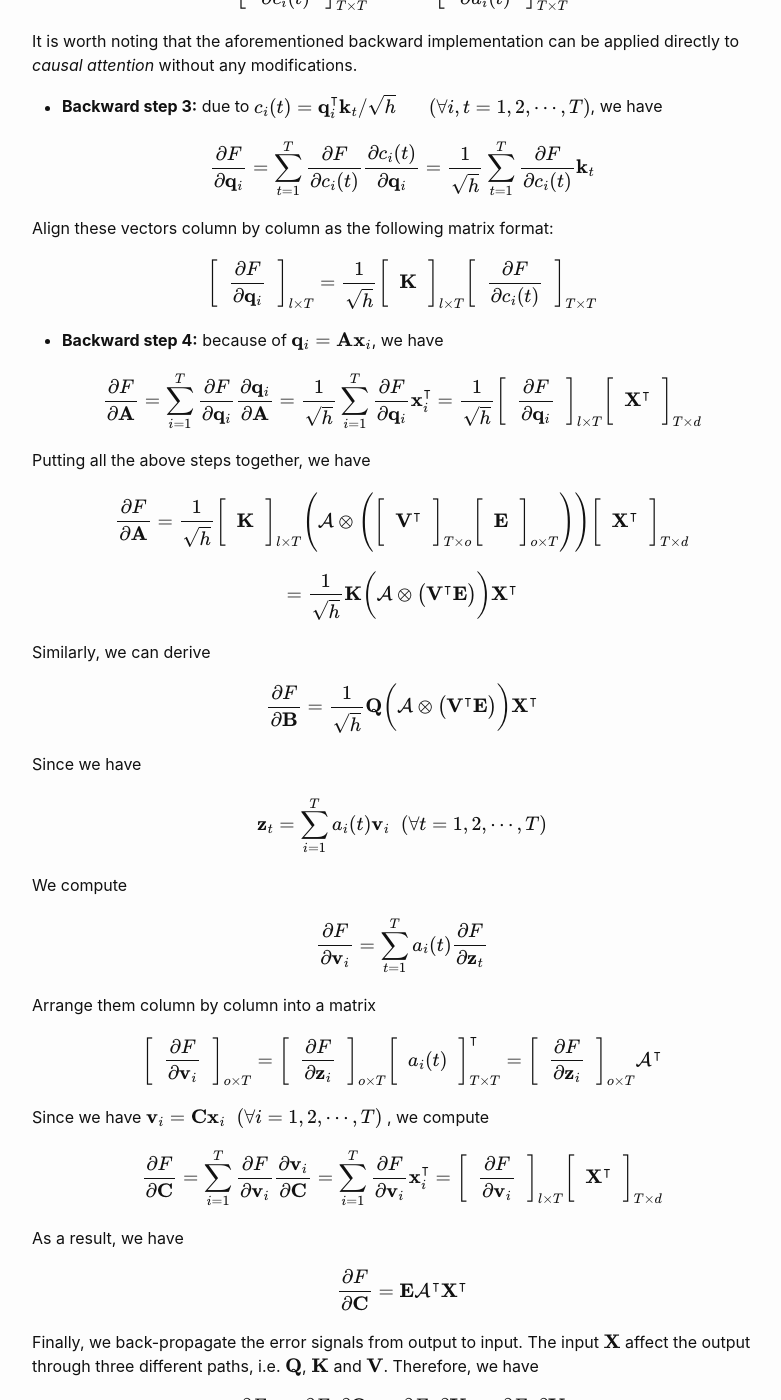
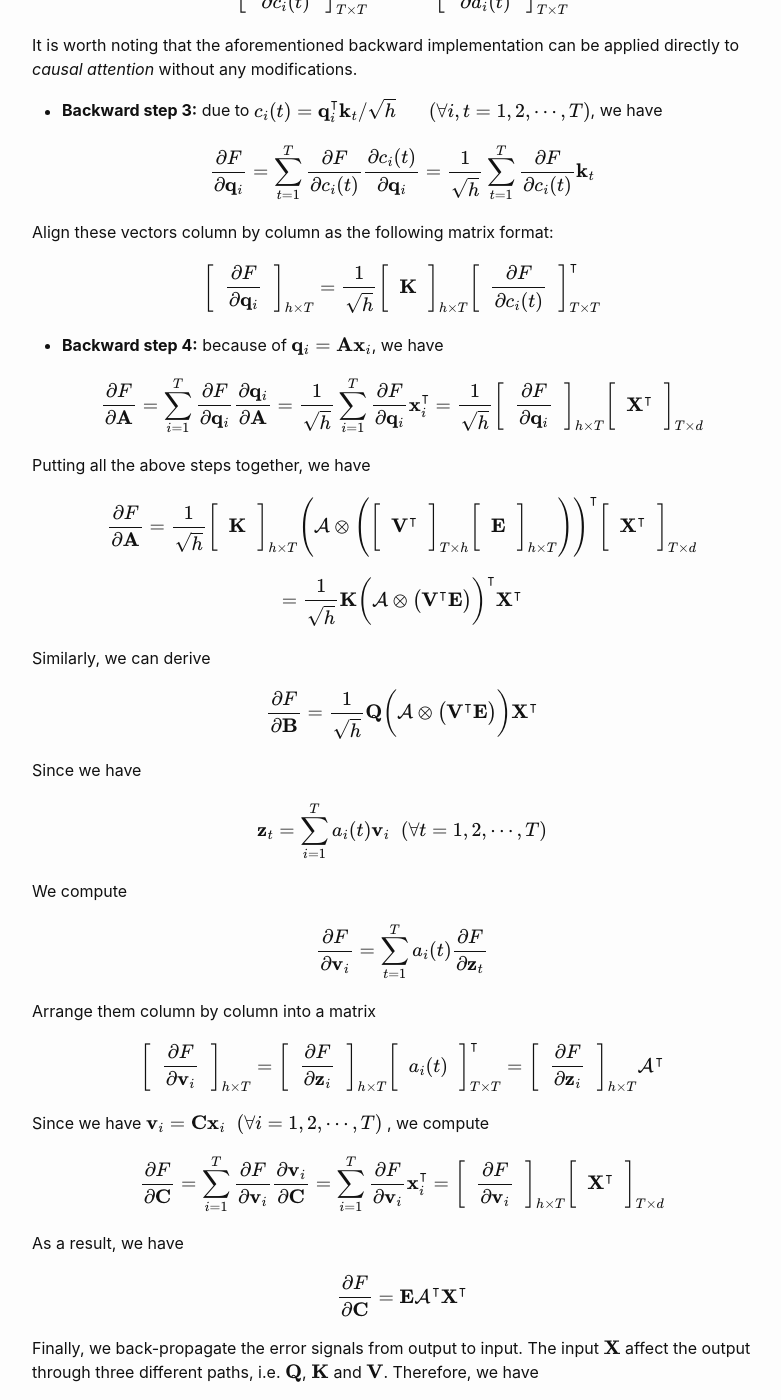
Before and after one commit to iNCML/incml.github.io, a Jekyll site: the page built from _posts/2023-03-05-Transformer-GPT.md, in a window 1280 px wide and 1400 px high, scrolled down 4918 px. Shown: the whole window, without its empty margins (238-1019 px from the left). Built offline with Jekyll 4.4.1, drawn with Linux system fonts in a browser that asks for light colours; formulas are drawn with MathJax 3; some of the changed text lies outside the part shown.

Commit message:
fixed some notation inconsistencies

```diff
--- a/_posts/2023-03-05-Transformer-GPT.md
+++ b/_posts/2023-03-05-Transformer-GPT.md
@@ -26,14 +26,14 @@ More importantly, transformers utilize a flexible attention mechanism that enabl
 
 ### **Transformers: Forward Pass**
 
-Let's pack all input vectors as a $d \times T$ matrix, and all output vectors as an $o \times T$ matrix, as follows:
+Let's pack all input vectors as a $d \times T$ matrix, and all output vectors as an $l  \times T$ matrix, as follows:
 
 $$
 \mathbf{X} = \bigg[ \mathbf{x}_1 \; \mathbf{x}_2 \; \cdots \; \mathbf{x}_T  \bigg]_{d \times T}
 $$
 
 $$
-\mathbf{Y} = \bigg[ \mathbf{y}_1 \; \mathbf{y}_2 \; \cdots \; \mathbf{y}_T  \bigg]_{o \times T}
+\mathbf{Y} = \bigg[ \mathbf{y}_1 \; \mathbf{y}_2 \; \cdots \; \mathbf{y}_T  \bigg]_{h \times T}
 $$
 
 In this way, a transformer can be viewed as a function $\cal{T}$ that maps from $\mathbf{X}$ to $\mathbf{Y}$:
@@ -44,7 +44,7 @@ $$
 
 In the following, we will investigate all steps in the above mapping in a transformer.
 
-- **Forward step 1:** we first introduce three parameter matrices $\mathbf{A}, \mathbf{B}, \mathbf{C} \in \mathbb{R}^{h \times d}$, which transform each input vector $\mathbf{x}_i$ to generate the so-called *query* vector $\mathbf{q}_i$, *key* vector $\mathbf{k}_i$ and *value* vector $\mathbf{v}_i$:
+- **Forward step 1:** we first introduce three parameter matrices $\mathbf{A}, \mathbf{B}, \mathbf{C} \in \mathbb{R}^{h  \times d}$, which transform each input vector $\mathbf{x}_i$ to generate the so-called *query* vector $\mathbf{q}_i$, *key* vector $\mathbf{k}_i$, and *value* vector $\mathbf{v}_i$:
 
 $$
 \mathbf{q}_i = \mathbf{A} \mathbf{x}_i, \;
@@ -67,7 +67,7 @@ where $\mathbf{Q}, \mathbf{K}, \mathbf{V} \in \mathbb{R}^{h \times T}$ are const
 - **Forward step 2:** use the above *query* and *key* vectors to compute all pair-wise attention between any two input vectors $\mathbf{x}_i$ and $\mathbf{x}_t$ ($\forall i,t =1,2, \cdots, T$) as follows:
 
 $$
-c_{it} = \frac{\mathbf{q}_i^\intercal \mathbf{k}_t}{\sqrt{h}} \;\;\;\;\;\;\;\;
+c_{it} = \frac{\mathbf{q}_i^\intercal \mathbf{k}_t}{\sqrt{o}} \;\;\;\;\;\;\;\;
 (\forall i,t =1,2, \cdots, T)
 $$
 
@@ -149,7 +149,7 @@ Arrange them column by column as a matrix:
 
 $$
 \mathbf{E} = \frac{\partial F}{\partial \mathbf{Z}}
-= \left[ \;\; \frac{\partial F}{ \partial \mathbf{z}_t} \;\; \right]_{o \times T}
+= \left[ \;\; \frac{\partial F}{ \partial \mathbf{z}_t} \;\; \right]_{h \times T}
 $$
 
 Let's break down all attention operations in a transformer in Figure 1 step by step backwards from the output towards input as follows:
@@ -173,8 +173,8 @@ Align all of these ($T^2$ terms in total) as a $T \times T$ matrix:
 
 $$
 \left[  \;\; \frac{\partial F}{\partial a_i(t)} \;\; \right]_{T \times T } = \bigg[ \;\;
-\mathbf{V}^\intercal \;\; \bigg]_{T\times o }
-\bigg[ \;\; \mathbf{E} \;\; \bigg]_{o \times T }
+\mathbf{V}^\intercal \;\; \bigg]_{T\times h }
+\bigg[ \;\; \mathbf{E} \;\; \bigg]_{h \times T }
 $$
 
 - **Backward step 2:** we normalize as $a_i(t) = \frac{e^{c_i(t)}}{\sum_{j=1}^T e^{c_j(t)}} \;\;\;\;\;\; (\forall i,t = 1,2, \cdots, T)$.
@@ -235,9 +235,9 @@ $$
 Align these vectors column by column as the following matrix format:
 
 $$
-\bigg[ \;\; \frac{\partial F}{ \partial \mathbf{q}_i} \;\; \bigg]_{l \times T}
-= \frac{1}{\sqrt{h}} \bigg[ \;\; \mathbf{K} \;\; \bigg]_{l  \times T}
-\left[  \;\; \frac{\partial F}{\partial c_i(t)} \;\; \right]_{T \times T }
+\bigg[ \;\; \frac{\partial F}{ \partial \mathbf{q}_i} \;\; \bigg]_{h \times T}
+= \frac{1}{\sqrt{h}} \bigg[ \;\; \mathbf{K} \;\; \bigg]_{h  \times T}
+\left[  \;\; \frac{\partial F}{\partial c_i(t)} \;\; \right]^\intercal_{T \times T }
 $$
 
 - **Backward step 4:** because of $\mathbf{q}_i = \mathbf{\mathbf{A}} \mathbf{x}_i$, we have
@@ -246,22 +246,22 @@ $$
 \frac{\partial F}{\partial \mathbf{A}} = \sum_{i=1}^T
 \frac{\partial F}{\partial \mathbf{q}_i} \frac{\partial \mathbf{q}_i}{\partial \mathbf{A}}
 = \frac{1}{\sqrt{h}}\sum_{i=1}^T \frac{\partial F}{\partial \mathbf{q}_i} \mathbf{x}_i^\intercal
-= \frac{1}{\sqrt{h}}\bigg[ \;\; \frac{\partial F}{ \partial \mathbf{q}_i} \;\; \bigg]_{l \times T}
+= \frac{1}{\sqrt{h}}\bigg[ \;\; \frac{\partial F}{ \partial \mathbf{q}_i} \;\; \bigg]_{h \times T}
 \bigg[ \;\; \mathbf{X}^\intercal \;\; \bigg]_{T\times d}
 $$
 
 Putting all the above steps together, we have
 
 $$
-\frac{\partial F}{\partial \mathbf{A}} =  \frac{1}{\sqrt{h}}\bigg[ \;\; \mathbf{K} \;\; \bigg]_{l  \times T}
+\frac{\partial F}{\partial \mathbf{A}} =  \frac{1}{\sqrt{h}}\bigg[ \;\; \mathbf{K} \;\; \bigg]_{h  \times T}
 \Bigg(
 \mathcal{A} \otimes
 \Bigg(
 \bigg[ \;\;
-\mathbf{V}^\intercal \;\; \bigg]_{T\times o }
-\bigg[ \;\; \mathbf{E} \;\; \bigg]_{o \times T }
+\mathbf{V}^\intercal \;\; \bigg]_{T\times h }
+\bigg[ \;\; \mathbf{E} \;\; \bigg]_{h \times T }
 \Bigg)
-\Bigg)
+\Bigg)^\intercal
 \bigg[ \;\; \mathbf{X}^\intercal \;\; \bigg]_{T\times d}
 $$
 
@@ -271,7 +271,7 @@ $$
 \big(
 \mathbf{V}^\intercal \mathbf{E}
 \big)
-\bigg) \mathbf{X}^\intercal
+\bigg)^\intercal  \mathbf{X}^\intercal
 $$
 
 Similarly, we can derive
@@ -301,12 +301,12 @@ $$
 Arrange them column by column into a matrix
 
 $$
-\bigg[ \;\; \frac{\partial F}{ \partial \mathbf{v}_i} \;\;\bigg]_{o \times T}
-= \bigg[ \;\; \frac{\partial F}{ \partial \mathbf{z}_i} \;\;\bigg]_{o \times T}
+\bigg[ \;\; \frac{\partial F}{ \partial \mathbf{v}_i} \;\;\bigg]_{h \times T}
+= \bigg[ \;\; \frac{\partial F}{ \partial \mathbf{z}_i} \;\;\bigg]_{h \times T}
 \bigg[ \;\;
 a_i(t)
 \;\; \bigg]^\intercal_{T \times T}
-= \bigg[ \;\; \frac{\partial F}{ \partial \mathbf{z}_i} \;\;\bigg]_{o \times T}
+= \bigg[ \;\; \frac{\partial F}{ \partial \mathbf{z}_i} \;\;\bigg]_{h \times T}
 \mathcal{A}^\intercal
 $$
 
@@ -316,7 +316,7 @@ $$
 \frac{\partial F}{\partial \mathbf{C}} = \sum_{i=1}^T
 \frac{\partial F}{\partial \mathbf{v}_i} \frac{\partial \mathbf{v}_i}{\partial \mathbf{C}}
 = \sum_{i=1}^T \frac{\partial F}{\partial \mathbf{v}_i} \mathbf{x}_i^\intercal
-= \bigg[ \;\; \frac{\partial F}{ \partial \mathbf{v}_i} \;\; \bigg]_{l \times T}
+= \bigg[ \;\; \frac{\partial F}{ \partial \mathbf{v}_i} \;\; \bigg]_{h \times T}
 \bigg[ \;\; \mathbf{X}^\intercal \;\; \bigg]_{T\times d}
 $$
 
@@ -336,25 +336,31 @@ $$
 $$
 
 $$
-= \bigg[ \;\; \mathbf{A}^\intercal \;\; \bigg]_{d\times l}
-\bigg[ \;\; \frac{\partial F}{ \partial \mathbf{q}_i} \;\; \bigg]_{l \times T}
-+ \bigg[ \;\; \mathbf{B}^\intercal \;\; \bigg]_{d\times l}
-\bigg[ \;\; \frac{\partial F}{ \partial \mathbf{k}_i} \;\; \bigg]_{l \times T}
-+ \bigg[ \;\; \mathbf{C}^\intercal \;\; \bigg]_{d\times l}\bigg[ \;\; \frac{\partial F}{ \partial \mathbf{v}_i} \;\; \bigg]_{l \times T}
+= \bigg[ \;\; \mathbf{A}^\intercal \;\; \bigg]_{d\times h}
+\bigg[ \;\; \frac{\partial F}{ \partial \mathbf{q}_i} \;\; \bigg]_{h \times T}
++ \bigg[ \;\; \mathbf{B}^\intercal \;\; \bigg]_{d\times h}
+\bigg[ \;\; \frac{\partial F}{ \partial \mathbf{k}_i} \;\; \bigg]_{h \times T}
++ \bigg[ \;\; \mathbf{C}^\intercal \;\; \bigg]_{d\times l}\bigg[ \;\; \frac{\partial F}{ \partial \mathbf{v}_i} \;\; \bigg]_{h \times T}
 $$
 
 $$
-= \frac{1}{\sqrt{h}}  \bigg( \mathbf{A}^\intercal \mathbf{K} + \mathbf{B}^\intercal \mathbf{Q} \bigg)
-\bigg( \mathcal{A} \otimes
+= \frac{1}{\sqrt{h}}  \bigg( \mathbf{A}^\intercal \mathbf{K}
+\Big( \mathcal{A} \otimes
 \big(
 \mathbf{V}^\intercal \mathbf{E}
-\big) \bigg)
+\big) \Big)^\intercal
++ \mathbf{B}^\intercal \mathbf{Q}
+\Big( \mathcal{A} \otimes
+\big(
+\mathbf{V}^\intercal \mathbf{E}
+\big) \Big)
+\bigg)
 + \mathbf{C}^\intercal \mathbf{E} \mathcal{A}^\intercal
 $$
 
 ### **GPT-3**
 
-The authors of $[4]$ propose a deep multi-head transformer structure named *GPT-3* for processing text data. In GPT-3, the values of $d$, $o$, and $T$ are set to $d=12288$, $o=128$, and $T=2048$, respectively, while the vocabulary is composed of $50257$ distinct tokens.
+The authors of $[4]$ propose a deep multi-head transformer structure named *GPT-3* for processing text data. In GPT-3, the values of $d$, $h$, and $T$ are set to $d=12288$, $h=128$, and $T=2048$, respectively, while the vocabulary is composed of $50257$ distinct tokens.
 
 To begin, *GPT-3* employs a tokenizer to split any text sequence into a sequence of tokens (each token is a common word fragment). These tokens are then transformed into vectors of $d=12288$ dimensions using a word embedding matrix $\mathbf{W}_0 \in \mathbb{R}^{12288 \times 50257}$. Subsequently, the input sequence $\mathbf{X} \in \mathbb{R}^{12288 \times 2048}$ is transformed into $\mathbf{Y} \in \mathbb{R}^{12288 \times 2048}$ using 96 layers of multi-head transformer blocks. Each block is defined as follows:
 
```
Also changed, not shown: other parts of _posts/2023-03-05-Transformer-GPT.md (+4 -4 lines), figures/transformer_attention.png.
